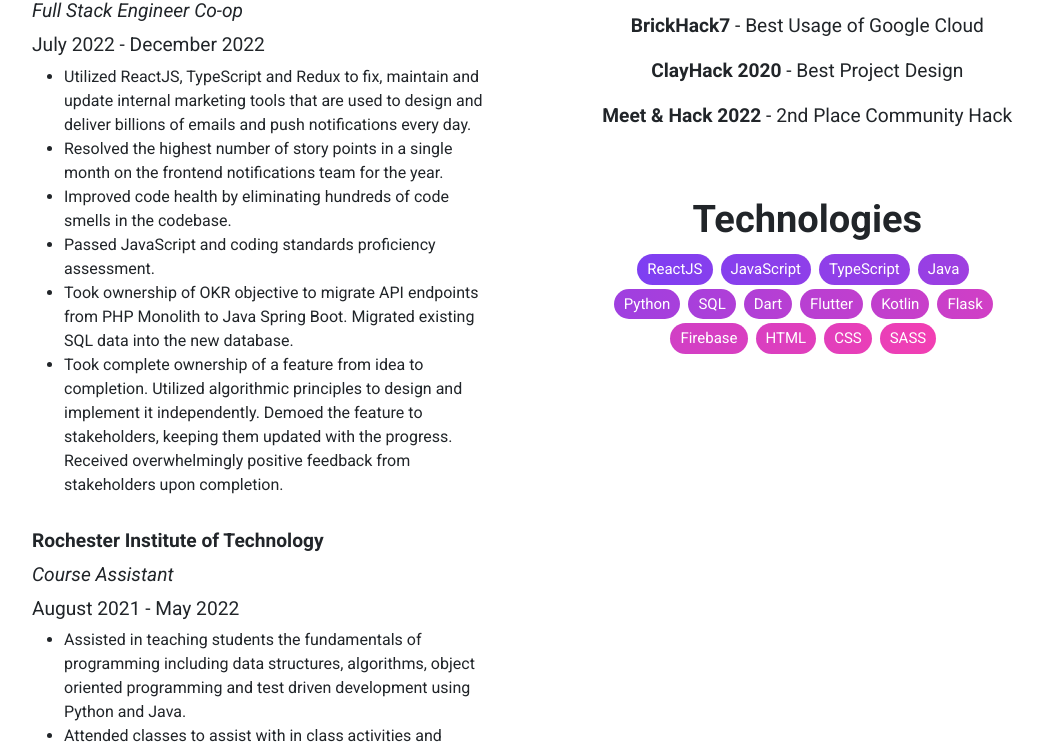
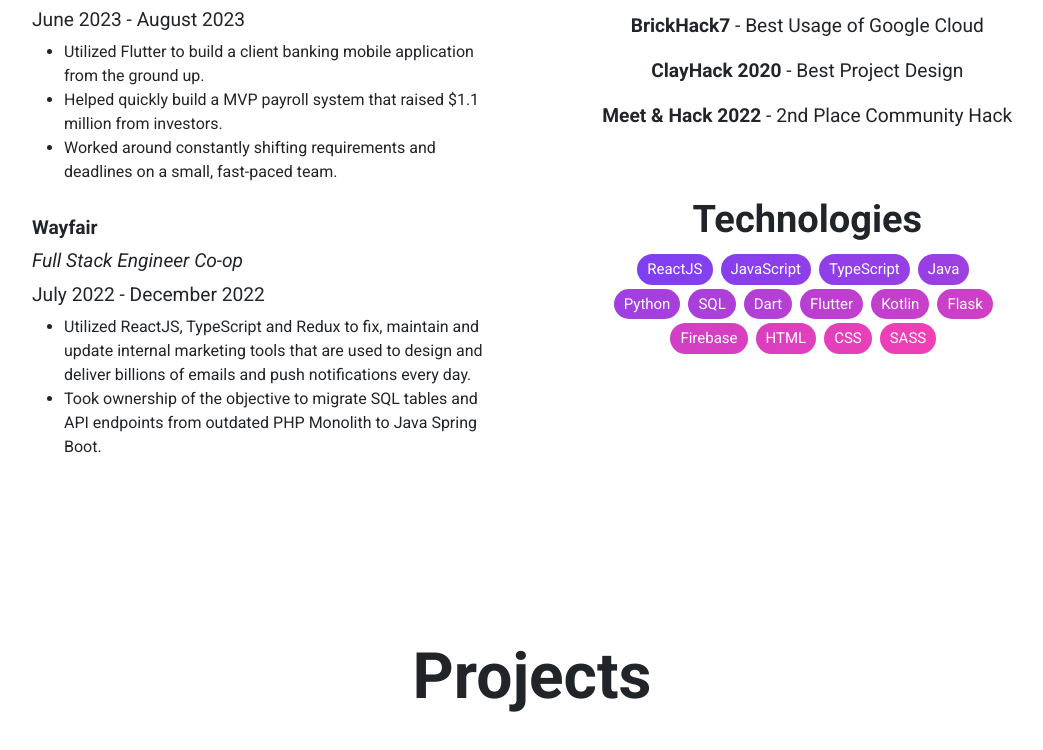
Before and after one commit to devkav/personalWebsite, a React (Create React App) app: page / in a window 1280 px wide. Shown: the part 1834-2584 px from the top of the page, without its empty margins (108-1151 px from the left). Built offline with nearby package versions, Linux system fonts and the light colour scheme.

Commit message:
Update resume and descriptions

```diff
--- a/src/pages/Experience.tsx
+++ b/src/pages/Experience.tsx
@@ -30,40 +30,28 @@ const work: Work[] = [
     company: 'AMD',
     title: 'Software Engineer Co-op',
     dates: 'August 2023 - Present',
-    descriptions: []
+    descriptions: [
+      `Enhanced flask web server to display new metrics and improve user workflows.`,
+      `Created a program to periodically log metrics that were used to optimize emulator scheduling and usage.`
+    ]
   },
   {
     company: 'Phoenicia Labs',
     title: 'Mobile & Full Stack Engineer Co-op',
     dates: 'June 2023 - August 2023',
-    descriptions: []
+    descriptions: [
+      `Utilized Flutter to build a client banking mobile application from the ground up.`,
+      `Helped quickly build a MVP payroll system that raised $1.1 million from investors.`,
+      `Worked around constantly shifting requirements and deadlines on a small, fast-paced team.`
+    ]
   },
   {
     company: 'Wayfair',
     title: 'Full Stack Engineer Co-op',
     dates: 'July 2022 - December 2022',
     descriptions: [
-      `Utilized ReactJS, TypeScript and Redux to fix, maintain and update internal marketing tools that are used to design and deliver billions of emails and push notifications every day.
-      `,
-      `Resolved the highest number of story points in a single month on the frontend notifications team for the year.`,
-      `Improved code health by eliminating hundreds of code smells in the codebase.`,
-      `Passed JavaScript and coding standards proficiency assessment.`,
-      `Took ownership of OKR objective to migrate API endpoints from PHP Monolith to
-      Java Spring Boot. Migrated existing SQL data into the new database.`,
-      `Took complete ownership of a feature from idea to completion. Utilized algorithmic
-      principles to design and implement it independently. Demoed the feature to stakeholders, keeping them updated with the progress. Received overwhelmingly positive feedback from stakeholders upon completion.`
-    ]
-  },
-  {
-    company: 'Rochester Institute of Technology',
-    title: 'Course Assistant',
-    dates: 'August 2021 - May 2022',
-    descriptions: [
-      `Assisted in teaching students the fundamentals of programming including data
-            structures, algorithms, object oriented programming and test driven development
-            using Python and Java.`,
-      `Attended classes to assist with in class activities and problem solving activities.`,
-      `Graded and provided feedback on over 130 assignments a week.`
+      `Utilized ReactJS, TypeScript and Redux to fix, maintain and update internal marketing tools that are used to design and deliver billions of emails and push notifications every day.`,
+      `Took ownership of the objective to migrate SQL tables and API endpoints from outdated PHP Monolith to Java Spring Boot.`
     ]
   }
 ];
```
Also changed, not shown: 1 other file (tests, documents, lock files or other folders).
